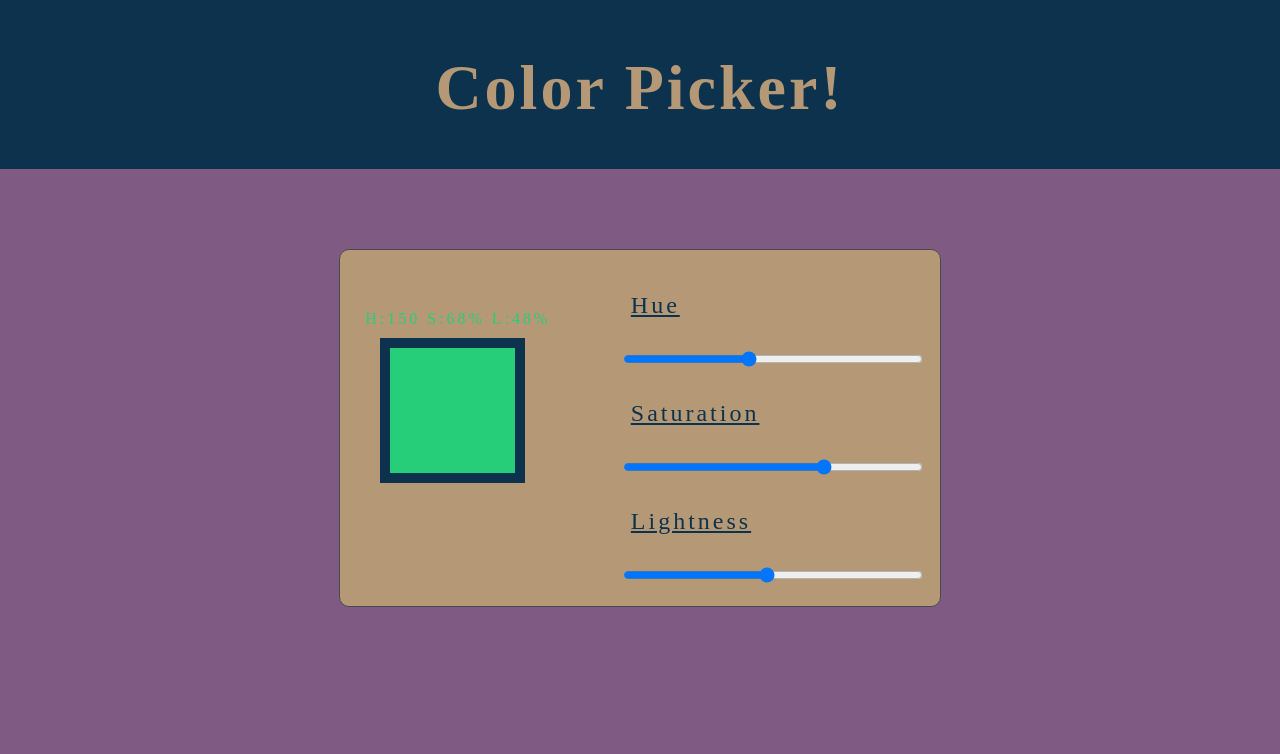
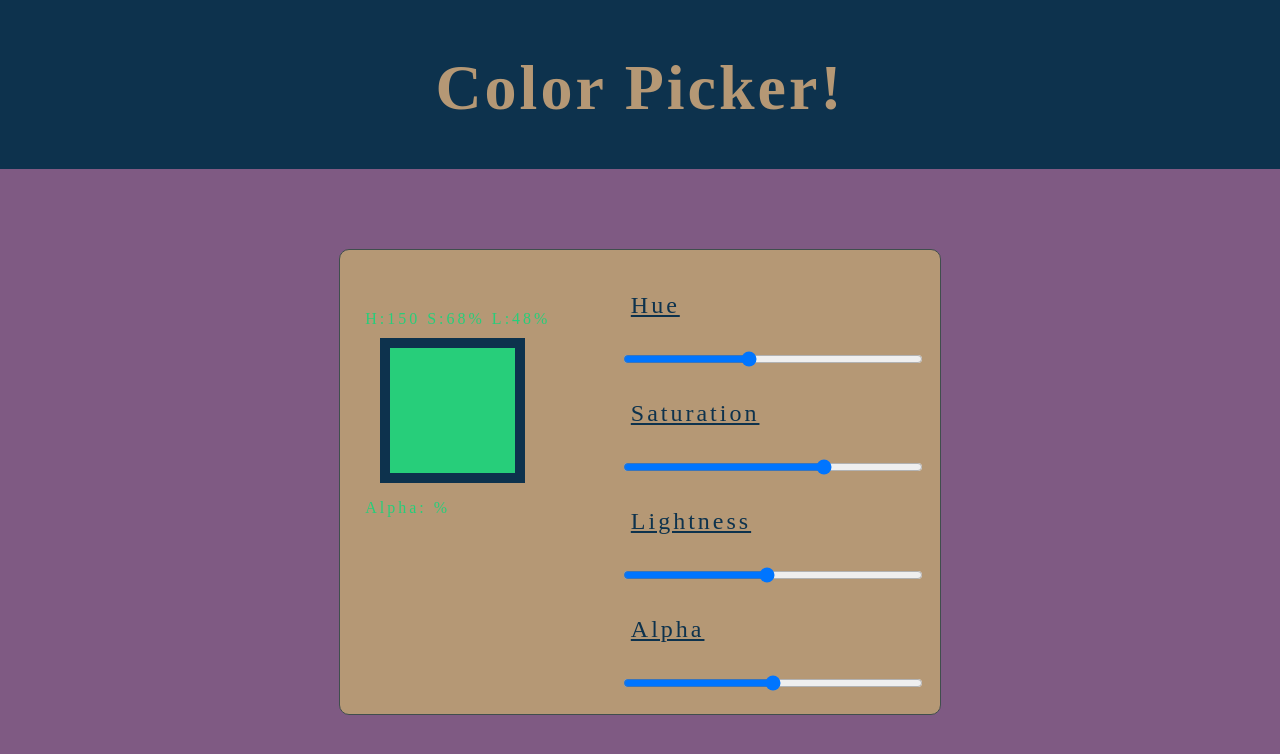
Before and after one commit to benjaminkent/color-picker-redux, a React (Create React App) app: page / in a window 1280 px wide. Shown: the top 754 px of the page. Built offline with nearby package versions, Linux system fonts and the light colour scheme; a web font is replaced by a local one.

Commit message:
alpha store, reducers and actions added

```diff
--- a/src/App.js
+++ b/src/App.js
@@ -5,6 +5,7 @@ import { connect } from 'react-redux'
 import Hue from './components/Hue'
 import Saturation from './components/Saturation'
 import Lightness from './components/Lightness'
+import Alpha from './components/Alpha'
 
 import { updateHue } from './actions/hue-actions'
 import { updateSaturation } from './actions/saturation-actions'
@@ -44,6 +45,15 @@ export class App extends Component {
                   ${this.props.lightness}%)`
               }}
             />
+            <p
+              style={{
+                color: `hsl(${this.props.hue},
+                  ${this.props.saturation}%,
+                  ${this.props.lightness}%)`
+              }}
+            >
+              Alpha: %
+            </p>
           </aside>
 
           <div>
@@ -51,6 +61,7 @@ export class App extends Component {
               <Hue />
               <Saturation />
               <Lightness />
+              <Alpha />
             </ul>
           </div>
         </main>
--- /dev/null
+++ b/src/actions/alpha-actions.js
@@ -0,0 +1,10 @@
+export const UPDATE_ALPHA = 'alpha:updateAlpha'
+
+export function updateAlpha(newAlpha) {
+  return {
+    type: UPDATE_ALPHA,
+    payload: {
+      alpha: newAlpha
+    }
+  }
+}
--- a/src/components/Alpha.jsx
+++ b/src/components/Alpha.jsx
@@ -6,11 +6,11 @@ class Alpha extends Component {
       <li>
         <p>Alpha</p>
         <input
-          onChange={this.onUpdateHue}
+          onChange={this.onUpdateAlpha}
           type="range"
           min="0"
           max="100"
-          value={this.props.hue}
+          value={this.props.alpha}
         />
       </li>
     )
--- a/src/index.js
+++ b/src/index.js
@@ -10,11 +10,13 @@ import { Provider } from 'react-redux'
 import hueReducer from './reducers/hue-reducer'
 import saturationReducer from './reducers/saturation-reducer'
 import lightnessReducer from './reducers/lightness-reducer'
+import alphaReducer from './reducers/alpha-reducer'
 
 const allReducers = combineReducers({
   hue: hueReducer,
   saturation: saturationReducer,
-  lightness: lightnessReducer
+  lightness: lightnessReducer,
+  alpha: alphaReducer
 })
 
 const store = createStore(
@@ -22,7 +24,8 @@ const store = createStore(
   {
     hue: 150,
     saturation: 68,
-    lightness: 48
+    lightness: 48,
+    alpha: 95
   },
   window.devToolsExtension && window.devToolsExtension()
 )
--- /dev/null
+++ b/src/reducers/alpha-reducer.js
@@ -0,0 +1,10 @@
+import { UPDATE_ALPHA } from '../actions/alpha-actions'
+
+export default function alphaReducer(state = '', { type, payload }) {
+  switch (type) {
+    case UPDATE_ALPHA:
+      return payload.alpha
+    default:
+      return state
+  }
+}
```
